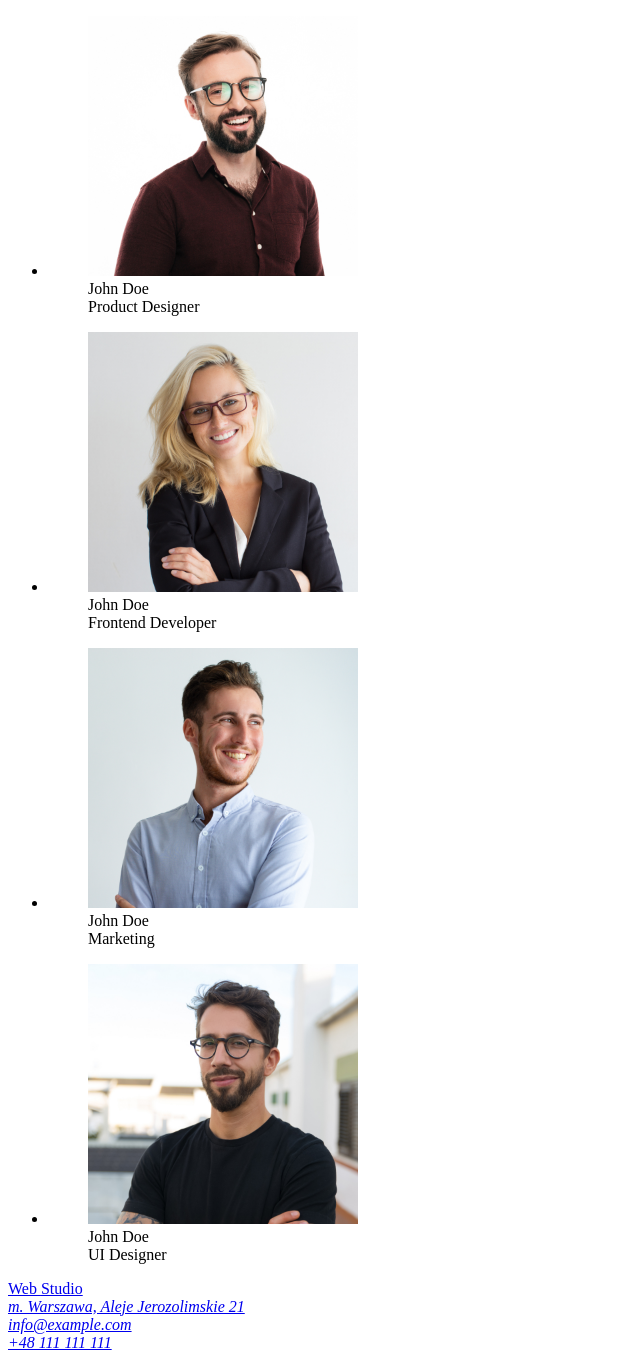
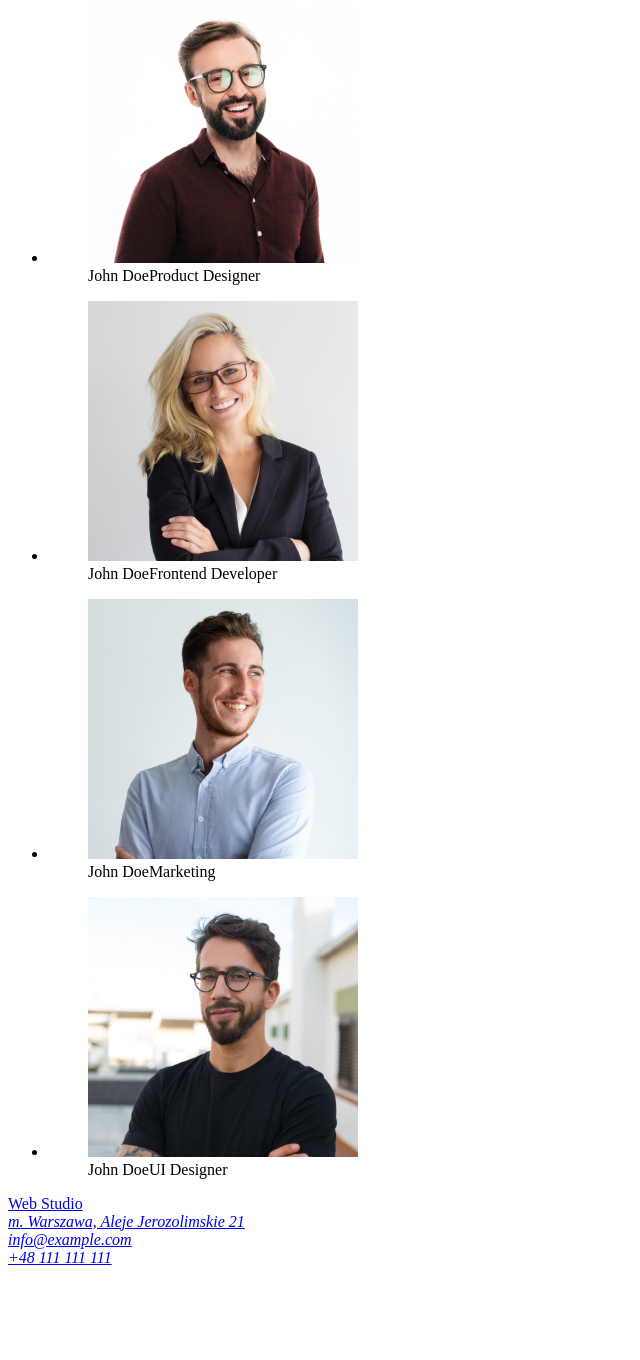
Before and after one commit to kamilszymanski93/goit-markup-hw-01, a plain HTML site: page index.html in a window 1280 px wide. Shown: the part 1389-2749 px from the top of the page, without its empty margins (0-640 px from the left). After the commit the page ends 2664 px from the top, so only its background shows below. Drawn offline with Linux system fonts and the light colour scheme.

Commit message:
Chyba ostatnie poprawki

```diff
--- a/index.html
+++ b/index.html
@@ -6,7 +6,6 @@
         <meta name="viewport" content="width=device-width, initial-scale=1.0" />
         <title>Zadanie domowe GOIT Polska</title>
     </head>
-
     <body>
         <header>
             <nav>
@@ -25,8 +24,10 @@
             </ul>
         </header>
         <main>
-            <h1>Efektywne rozwiązania dla waszego biznesu</h1>
-            <input type="submit" value="Zamów Usługę" />
+            <section>
+                <h1>Efektywne rozwiązania dla waszego biznesu</h1>
+                <button type="button">Zamów usługę</button>
+            </section>
             <section>
                 <ul>
                     <li>
@@ -100,7 +101,8 @@
                                 width="270"
                             />
                             <figcaption>
-                                John Doe<br />Product Designer
+                                <span>John Doe</span
+                                ><span>Product Designer</span>
                             </figcaption>
                         </figure>
                     </li>
@@ -112,7 +114,8 @@
                                 width="270"
                             />
                             <figcaption>
-                                John Doe<br />Frontend Developer
+                                <span>John Doe</span
+                                ><span>Frontend Developer</span>
                             </figcaption>
                         </figure>
                     </li>
@@ -123,7 +126,9 @@
                                 alt="pal 3"
                                 width="270"
                             />
-                            <figcaption>John Doe<br />Marketing</figcaption>
+                            <figcaption>
+                                <span>John Doe</span><span>Marketing</span>
+                            </figcaption>
                         </figure>
                     </li>
                     <li>
@@ -133,7 +138,9 @@
                                 alt="pal 4"
                                 width="270"
                             />
-                            <figcaption>John Doe<br />UI Designer</figcaption>
+                            <figcaption>
+                                <span>John Doe</span><span>UI Designer</span>
+                            </figcaption>
                         </figure>
                     </li>
                 </ul>
```
